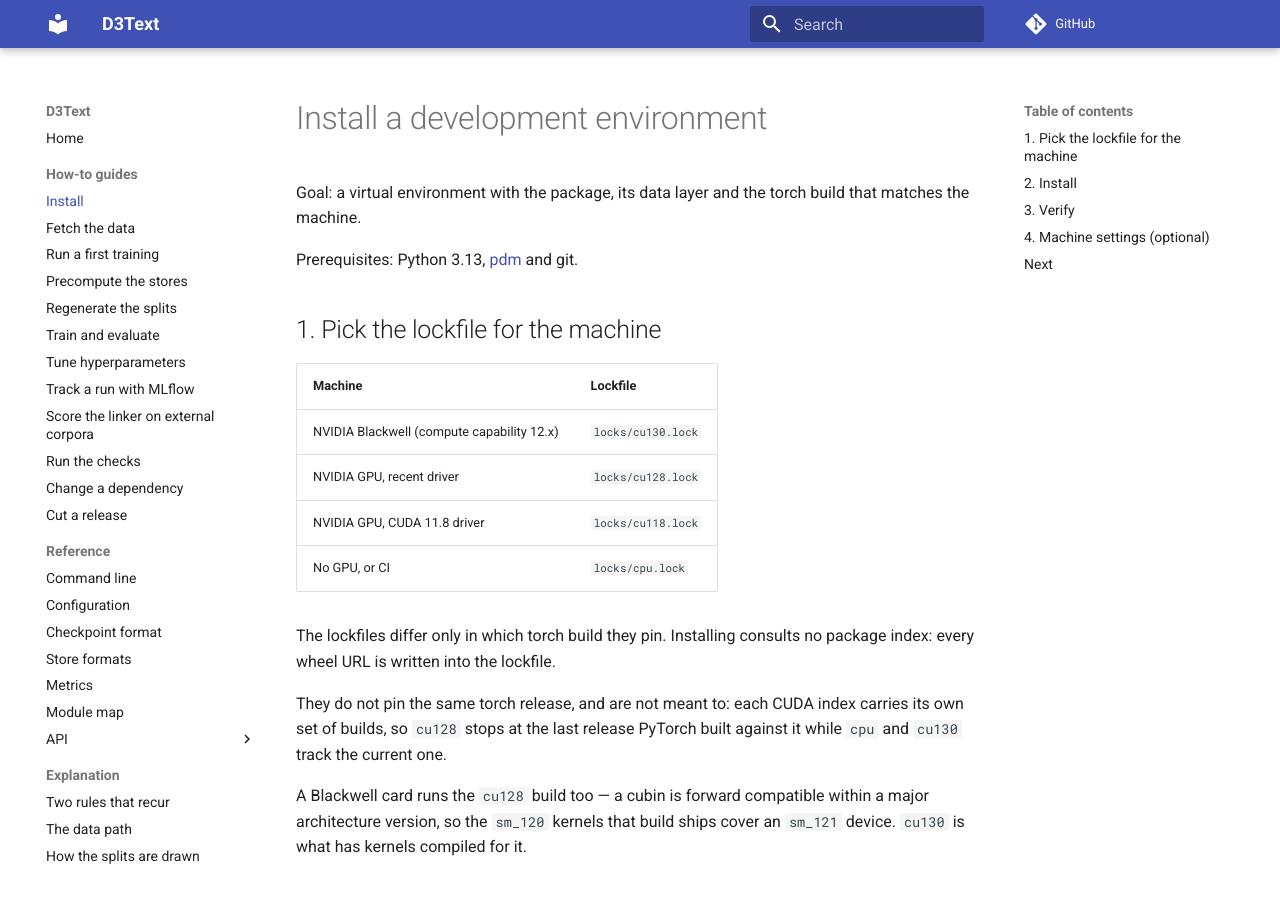
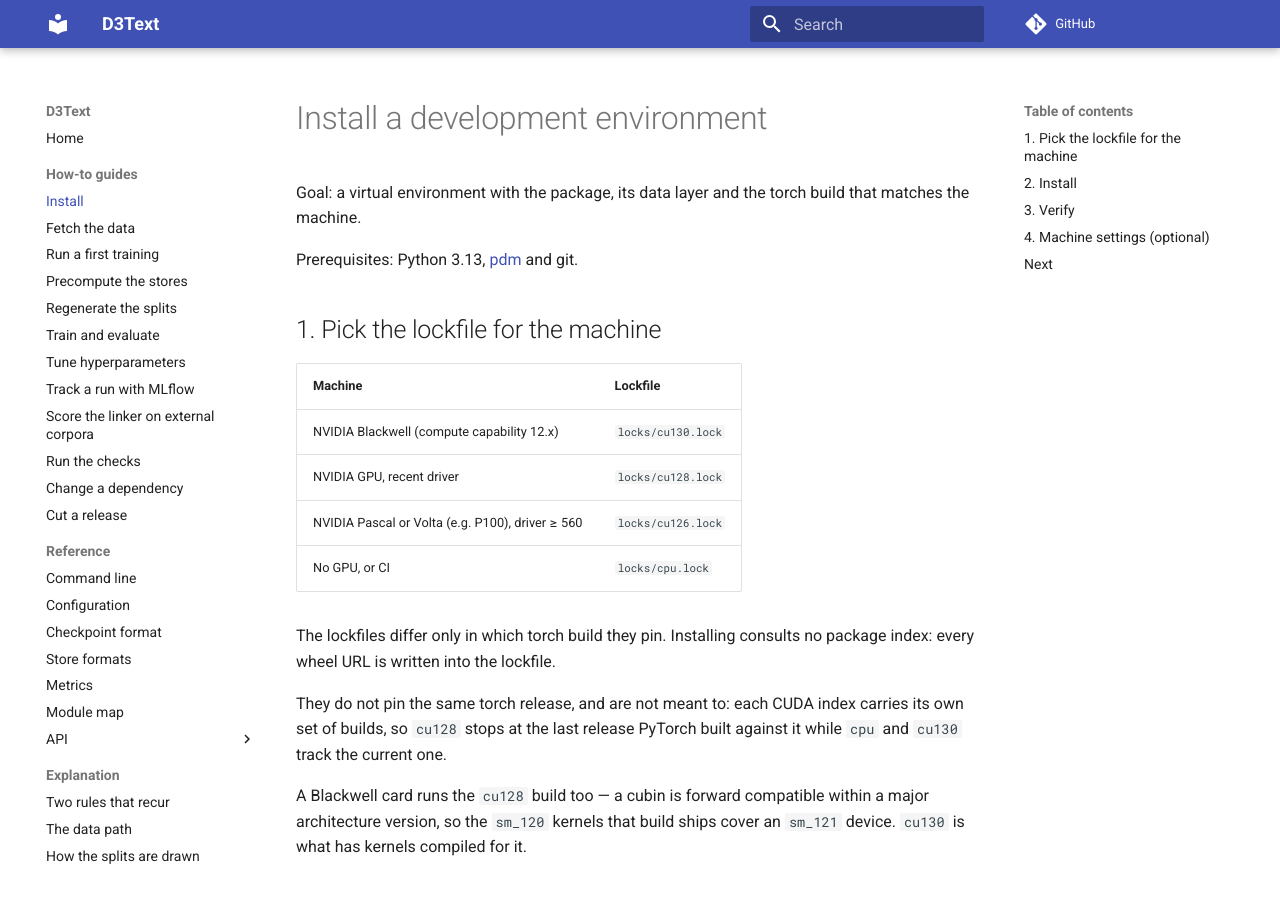
Before and after one commit to manuquadros/d3text, an MkDocs documentation site: the page built from docs/how-to/install.md, in a window 1280 px wide and 900 px high. Built offline with MkDocs 1.6.1 and Material for MkDocs 9.7.7, drawn with Linux system fonts in a browser that asks for light colours; comment, search, counter and statistics services are not loaded.

Commit message:
build: replace the cu118 lockfile with cu126
The cu118 index stops at torch 2.7.1 and has no cp314 builds. cu126 is
the newest PyTorch CUDA build that still ships sm_60 (Pascal) kernels,
so the P100 moves to torch 2.14 on the same torch release as cpu and
cu130. PyTorch publishes no cu126 wheels from 2.15.

```diff
--- a/docs/how-to/install.md
+++ b/docs/how-to/install.md
@@ -11,7 +11,7 @@
 | --- | --- |
 | NVIDIA Blackwell (compute capability 12.x) | `locks/cu130.lock` |
 | NVIDIA GPU, recent driver | `locks/cu128.lock` |
-| NVIDIA GPU, CUDA 11.8 driver | `locks/cu118.lock` |
+| NVIDIA Pascal or Volta (e.g. P100), driver ≥ 560 | `locks/cu126.lock` |
 | No GPU, or CI | `locks/cpu.lock` |
 
 The lockfiles differ only in which torch build they pin. Installing consults
```
Also changed, not shown: README.md (+1 -1 lines), docs/how-to/change-a-dependency.md (+1 -1 lines), pyproject.toml (+5 -5 lines), 2 other files.
